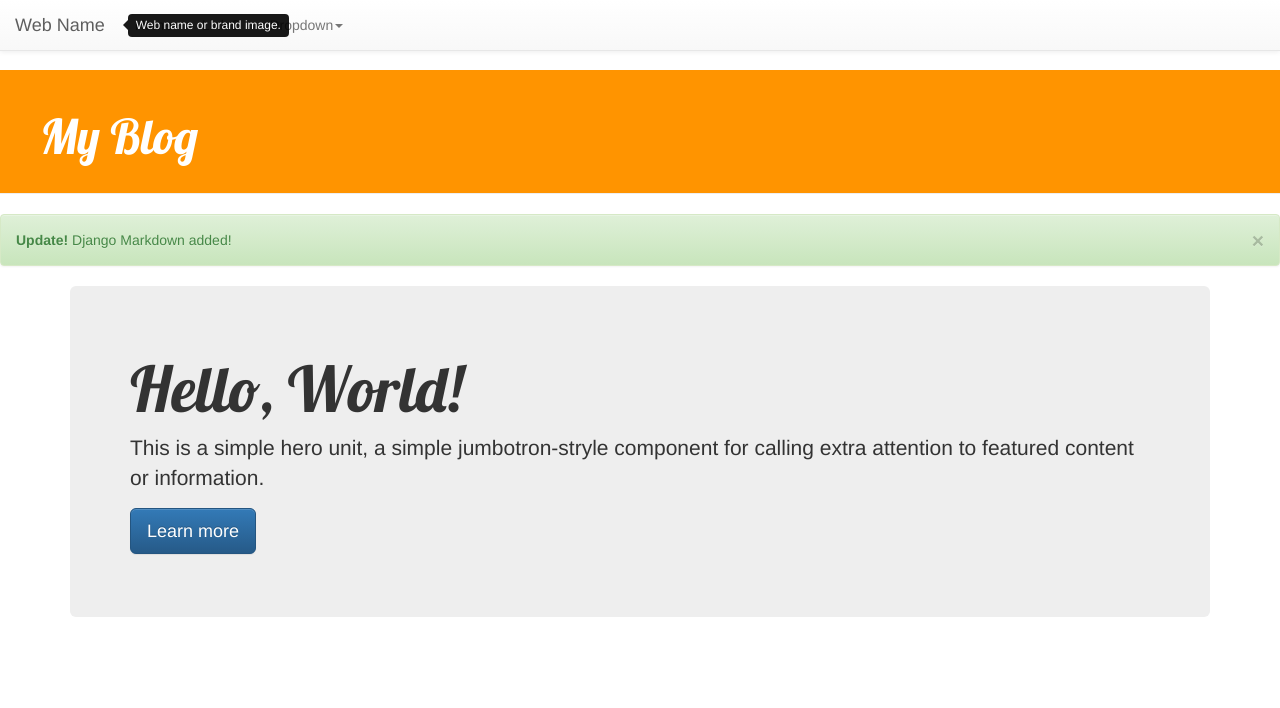
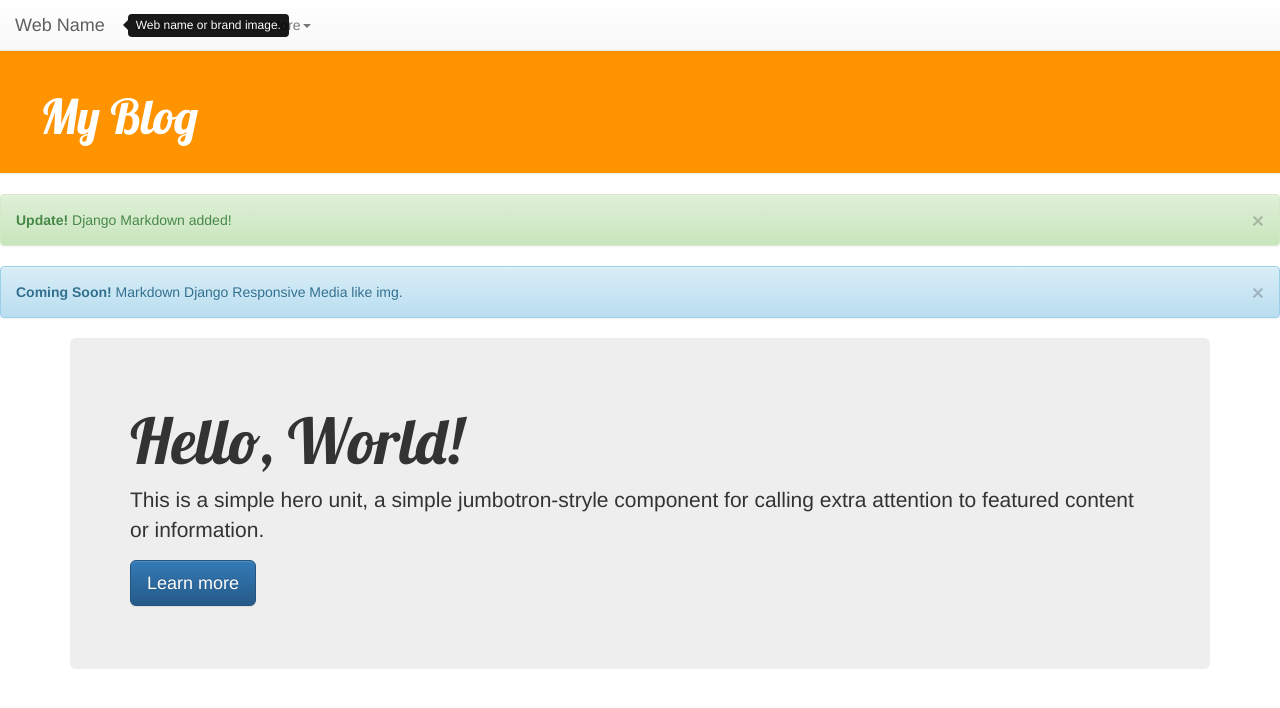
Before and after one commit to jek10/markdown, a Django app: page / in a window 1280 px wide. Shown: the top 708 px of the page. Run offline with Django 3.2, Linux system fonts and the light colour scheme; data that the repository does not hold is empty; some libraries are stand-ins or nearby versions.

Commit message:
Edit base.html

```diff
--- a/templates/base.html
+++ b/templates/base.html
@@ -22,6 +22,10 @@
   <a href="#" class="close" data-dismiss="alert" aria-label="close">&times;</a>
   <strong>Update!</strong> Django Markdown added!
 </div>
+<div class="alert alert-info fade in">
+  <a href="#" class="close" data-dismiss="alert" aria-label="close">&times;</a>
+  <strong>Coming Soon!</strong> Markdown Django Responsive Media like img.
+</div>
 
 <div class="container">
 <div class="jumbotron">
@@ -30,13 +34,6 @@
             <p><a class="btn btn-primary btn-lg" data-toggle="popover" data-content="Learn more link." title="Popover Tooltip sample."  href="#" role="button">Learn more</a></p>
 </div>
 </div>
-
-
-
-<!--<div class="alert alert-info fade in">
-  <a href="#" class="close" data-dismiss="alert" aria-label="close">&times;</a>
-  <strong>Coming Soon!</strong> Markdown Django Deux for advanced post such as Tag, Image, Font properties, etc
-</div>-->
 
 <nav class="navbar navbar-default navbar-fixed-top">
     <div class="container-fluid">
@@ -53,9 +50,9 @@
     <div class="collapse navbar-collapse" id="bs-example-navbar-collapse-1">
         <ul class="nav navbar-nav">
             <li><a href="{% url "index" %}">Home<span class="sr-only">(current)</span></a></li>
-            <li><a href="#">Link 2</a></li>
+            <li><a href="#">About</a></li>
             <li class="dropdown">
-                <a href="#" class="dropdown-toggle" data-toggle="dropdown" role="button" aria-expanded="false">Dropdown<span class="caret"></span></a>
+                <a href="#" class="dropdown-toggle" data-toggle="dropdown" role="button" aria-expanded="false">More<span class="caret"></span></a>
                 <ul class="dropdown-menu" role="menu">
                 <li><a href="#">Action</a></li>
                 <li><a href="#">Something else here</a></li>
@@ -106,7 +103,7 @@
     <style type="text/css">
     body {
     padding-left: 0px;
-    padding-top:70px;
+    padding-top:50px;
          }
     </style>
 
```
